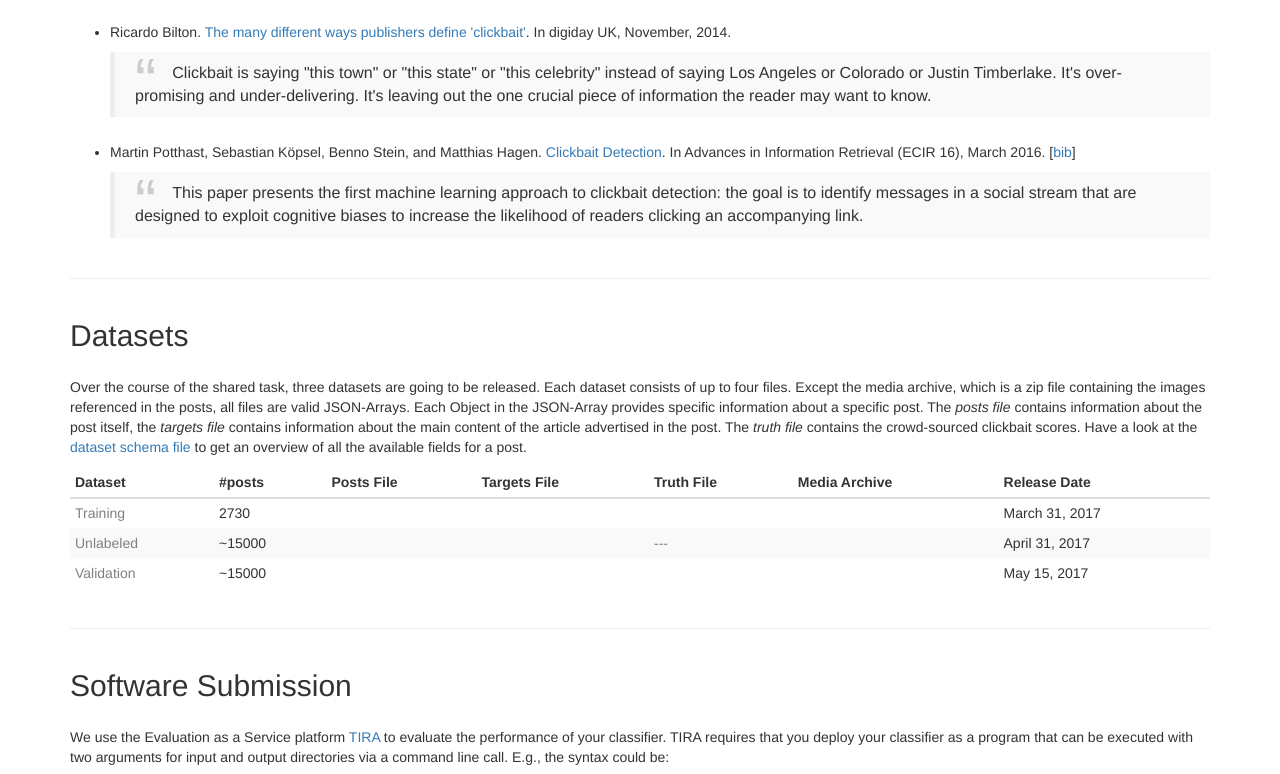
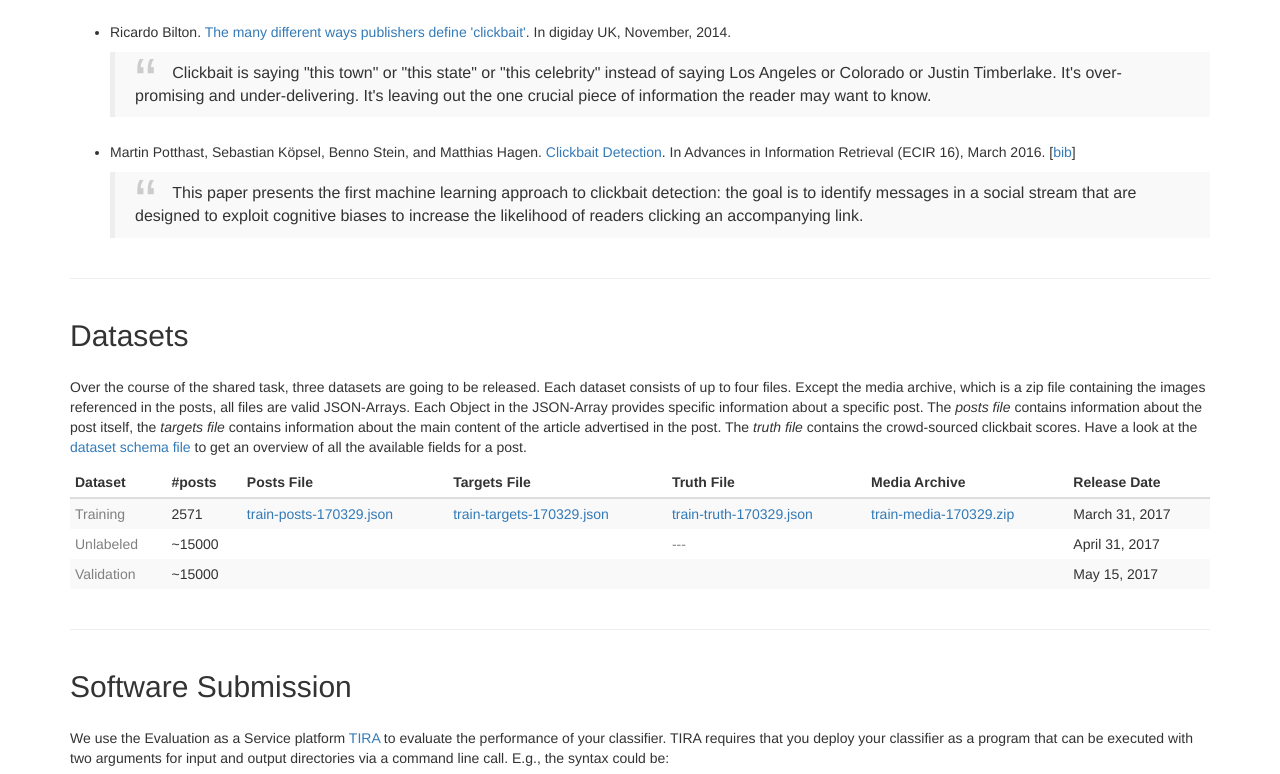
Before and after one commit to clickbait-challenge/clickbait-challenge.github.io, a plain HTML site: page index.html in a window 1280 px wide. Shown: the part 2274-3048 px from the top of the page. Drawn offline with Linux system fonts and the light colour scheme.

Commit message:
prepared train dataset table row

```diff
--- a/index.html
+++ b/index.html
@@ -100,7 +100,7 @@
           <span class="code-caption">results.json</span>
           </div>
           <p style="clear:both;">
-            Performance is measured against a crowd-sourced test set. The posts in the training and test sets have been judged on a 4-point scale [0, 0.3, 0.66, 1] by 10 annotators.
+            Performance is measured against a crowd-sourced test set. The posts in the training and test sets have been judged on a 4-point scale [0, 0.3, 0.66, 1] by at least five annotators.
           </p>
           <div class="row">
             <div class="col-sm-6">
@@ -242,11 +242,16 @@
             </thead>
             <tbody>
               <tr>
-                <!--<td class="to-appear">Training</td><td>~2500</td><td><a href="clickbait17-training-posts-170323.json">training-posts-170323.json</a></td><td><a href="clickbait17-training-media-170323.zip">training-media-170323.zip</a></td><td><a href="clickbait17-training-targets-170323.json">training-targets-170323.json</a></td><td><a href="clickbait17-training-truth-170323.json">training-truth-170323.json</a></td><td>March 31, 2017</td>
+                <td class="to-appear">Training</td><td>2571</td>
+                <td><a href="clickbait17-train-posts-170329.json">train-posts-170329.json</a></td>
+                <td><a href="clickbait17-train-targets-170329.json">train-targets-170329.json</a></td>
+                <td><a href="clickbait17-train-truth-170329.json">train-truth-170329.json</a></td>
+                <td><a href="clickbait17-train-media-170329.zip">train-media-170329.zip</a></td>
+                <td>March 31, 2017</td>
+              </tr>
+              <!--<tr>
+                <td class="to-appear">Training</td><td>2571</td><td></td><td></td><td></td><td></td><td>March 31, 2017</td>
               </tr>-->
-              <tr>
-                <td class="to-appear">Training</td><td>2730</td><td></td><td></td><td></td><td></td><td>March 31, 2017</td>
-              </tr>
               <tr>
                 <td class="to-appear">Unlabeled</td><td>~15000</td><td></td><td></td><td class="to-appear"> --- </td><td></td><td>April 31, 2017</td>
               </tr>
```
